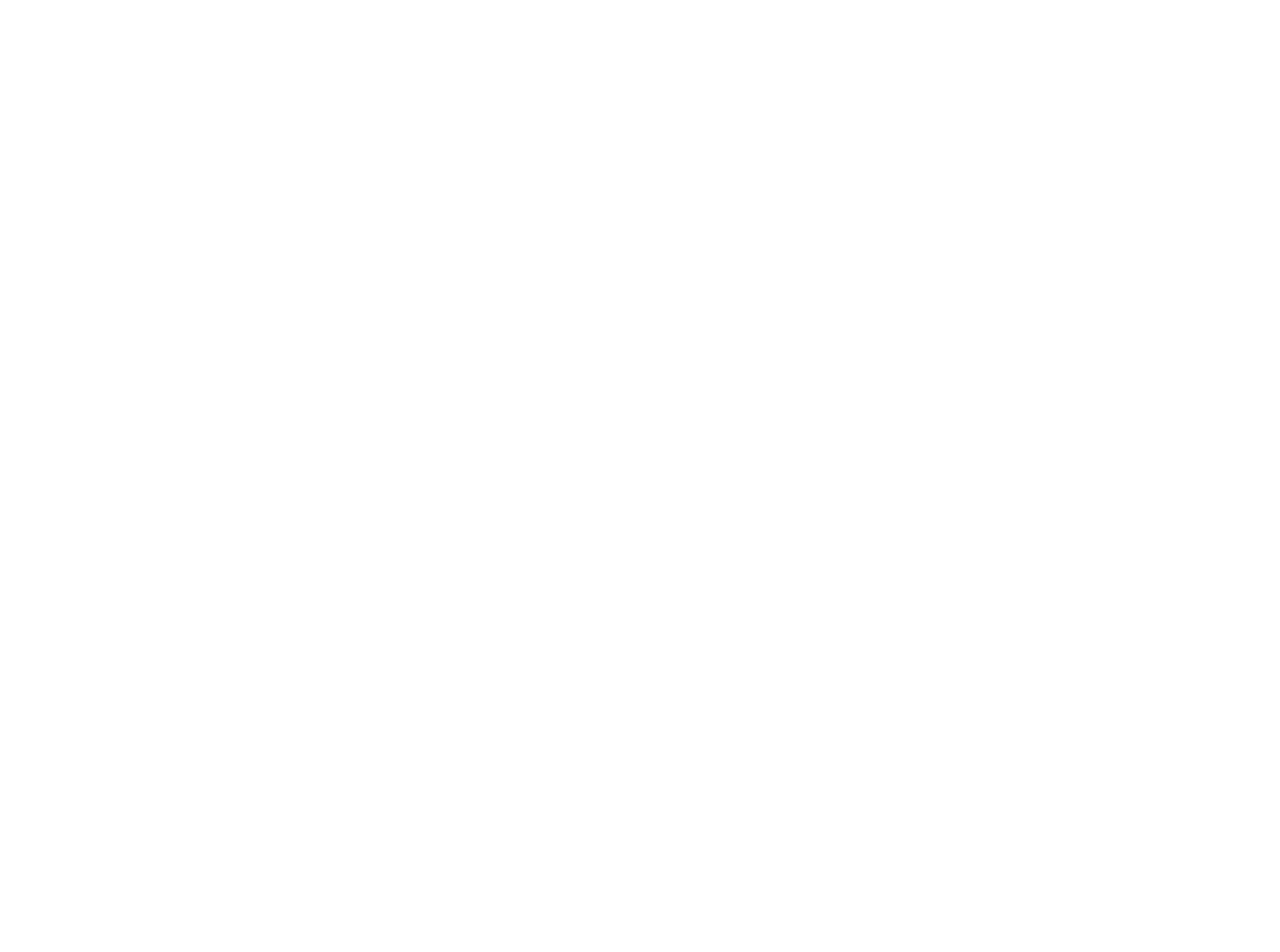
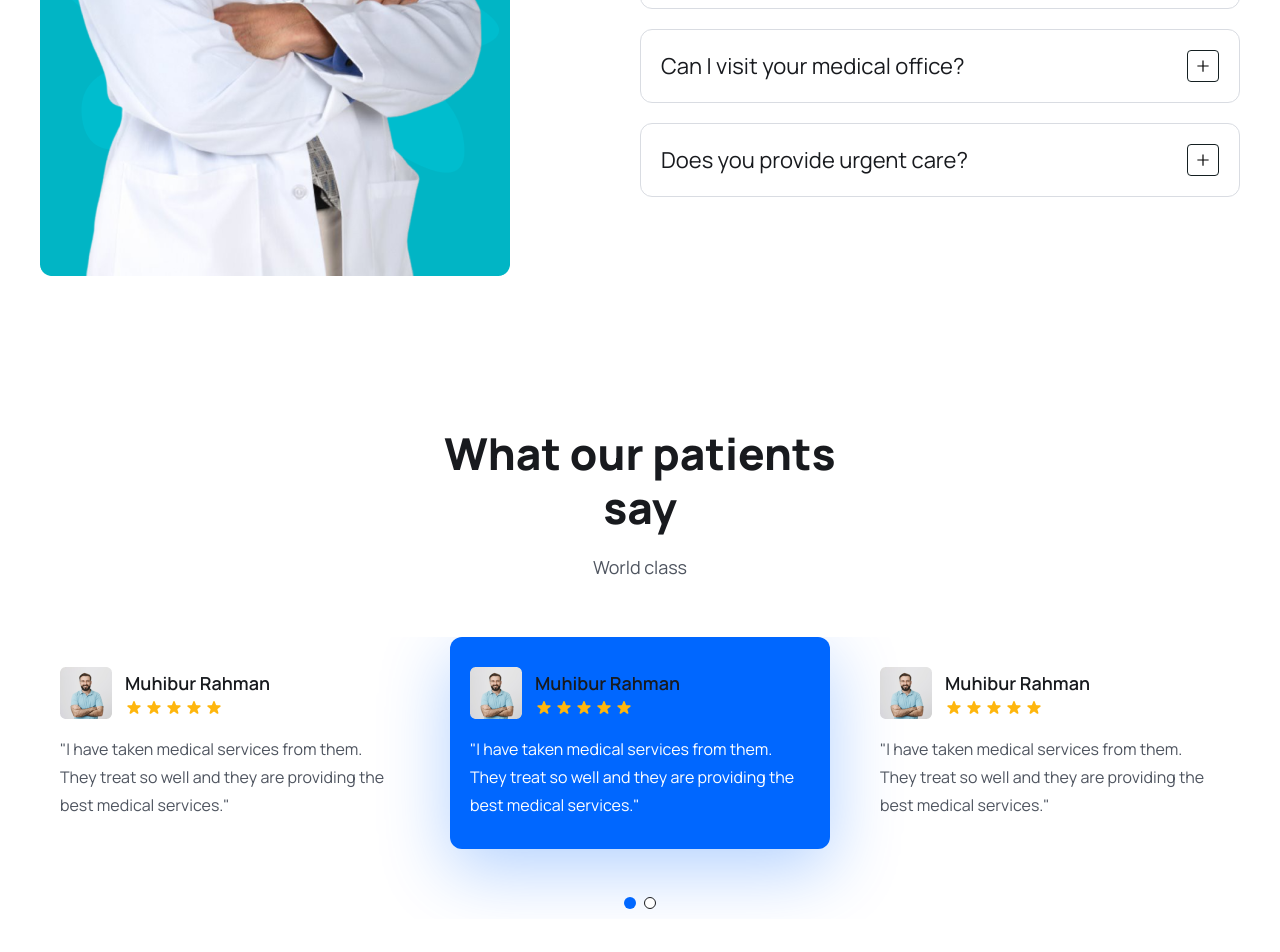
Before and after one commit to AbdelazizSoliman/MERN-Stack-Doctor-Appointment, a React (Vite) app in the folder frontend/: page / in a window 1280 px wide. Shown: the part 2900-3852 px from the top of the page. Before the commit the page ends 2525 px from the top, so only its background shows below. Built offline with nearby package versions, Linux system fonts and the light colour scheme; the HTML template or start-up script is replaced by a standard one.

Commit message:
Faqs and testmonial Home frontend parts

```diff
--- a/frontend/src/App.css
+++ b/frontend/src/App.css
@@ -8,6 +8,38 @@
 
 body {
   font-family: "Manrope", sans-serif;
+}
+
+.swiper-pagination-bullet {
+  width: 12px !important;
+  height: 12px !important;
+  border: 1px solid #181a1e !important;
+  opacity: 100% !important;
+  background: #fff !important;
+}
+
+.swiper-pagination-bullet-active {
+  background: #0067ff !important;
+  border: none !important;
+}
+
+.swiper {
+  padding-bottom: 70px !important;
+}
+
+.swiper-slide.swiper-slide-next {
+  background: #0067ff;
+  border-radius: 12px;
+  box-shadow: 0px 20px 70px rgba(0, 103, 255, 0.3);
+}
+
+.swiper-slide.swiper-slide.next h4,
+.swiper-slide.swiper-slide-next p {
+  color: #fff !important;
+}
+
+.swiper-pagination {
+  top: 90% !important;
 }
 
 .sticky__header {
--- /dev/null
+++ b/frontend/src/components/Faq/FaqItem.jsx
@@ -0,0 +1,36 @@
+import { useState } from "react";
+import { AiOutlineMinus, AiOutlinePlus } from "react-icons/ai";
+
+export const FaqItem = ({ item }) => {
+  const [isOpen, setIsOpen] = useState(false);
+  const toggleAccordion = () => {
+    setIsOpen(!isOpen);
+  };
+  return (
+    <div className="p-3 lg:p-5 rounded-[12px] border border-solid border-[#D9DCE2] mb-5 cursor-pointer">
+      <div
+        className="flex items-center justify-between gap-5"
+        onClick={toggleAccordion}
+      >
+        <h4 className="text-[16px] leading-7 lg:text-[22px] lg:leading-8 text-headingColor">
+          {item.question}
+        </h4>
+        <div
+          className={`${
+            isOpen && "bg-primaryColor text-white border-none"
+          } w-7 h-7 lg:w-8 lg:h-8 border border-solid border-[#141F21] rounded flex items-center justify-center`}
+        >
+          {isOpen ? <AiOutlineMinus /> : <AiOutlinePlus />}
+        </div>
+      </div>
+
+      {isOpen && (
+        <div classNAme="mt-4">
+          <p className="text-[14px] leading 6 lg:text-[16px] lg:leading-7 font-[400px] text-textColor">
+            {item.content}
+          </p>
+        </div>
+      )}
+    </div>
+  );
+};
--- /dev/null
+++ b/frontend/src/components/Faq/FaqList.jsx
@@ -0,0 +1,14 @@
+import { faqs } from './../../assets/data/faqs'
+import { FaqItem } from './FaqItem'
+
+export const FaqList = () => {
+  return (
+    <ul className="mt-[38px]">
+    {
+      faqs.map((item, index) => {
+         return <FaqItem item ={item} key={index}/>
+      })
+    }
+    </ul>
+  )
+}
--- /dev/null
+++ b/frontend/src/components/Testimonial/Testimonial.jsx
@@ -0,0 +1,112 @@
+import React from 'react'
+import {Pagination} from 'swiper/modules'
+import {Swiper, SwiperSlide} from 'swiper/react'
+import 'swiper/css'
+import 'swiper/css/pagination'
+import patientAvatar from '../../assets/images/patient-avatar.png'
+import {HiStar} from 'react-icons/hi'
+
+
+
+const Testimonial = () => {
+  return (
+    <div className="mt-[30px] lg:mt-[55px]">
+      <Swiper modules={[Pagination]} spaceBetween={30} slidesPerView={1} pagination={{clickable:true}}
+      breakpoints={{
+        640: {
+          slidesPerView: 1,
+          spaceBetween: 0
+        },
+        768: {
+          slidesPerView: 2,
+          spaceBetween: 20
+        },
+        1024: {
+          slidesPerView: 3,
+          spaceBetween: 30
+        }
+      }}>
+
+
+        <SwiperSlide>
+          <div className="py-[30px] px-5 rounded-3">
+            <div className="flex items-center gap-[13px] ">
+              <img src={patientAvatar} alt="" />
+              <div>
+                <h4 className='text-[18px] leading-[30px] font-semibold text-headingColor'>Muhibur Rahman</h4>
+                <div className="flex items-center gap-[2px]">
+                  <HiStar className="text-yellowColor w-[18px] h-5"/>
+                  <HiStar className="text-yellowColor w-[18px] h-5"/>
+                  <HiStar className="text-yellowColor w-[18px] h-5"/>
+                  <HiStar className="text-yellowColor w-[18px] h-5"/>
+                  <HiStar className="text-yellowColor w-[18px] h-5"/>
+                </div>
+              </div>
+            </div>
+
+            <p className="text-[16px] leading-7 mt-4 text-textColor font-[400]">"I have taken medical services from them. They treat so well and they are providing the best medical services."</p>
+          </div>
+        </SwiperSlide>
+        <SwiperSlide>
+          <div className="py-[30px] px-5 rounded-3">
+            <div className="flex items-center gap-[13px] ">
+              <img src={patientAvatar} alt="" />
+              <div>
+                <h4 className='text-[18px] leading-[30px] font-semibold text-headingColor'>Muhibur Rahman</h4>
+                <div className="flex items-center gap-[2px]">
+                  <HiStar className="text-yellowColor w-[18px] h-5"/>
+                  <HiStar className="text-yellowColor w-[18px] h-5"/>
+                  <HiStar className="text-yellowColor w-[18px] h-5"/>
+                  <HiStar className="text-yellowColor w-[18px] h-5"/>
+                  <HiStar className="text-yellowColor w-[18px] h-5"/>
+                </div>
+              </div>
+            </div>
+
+            <p className="text-[16px] leading-7 mt-4 text-textColor font-[400]">"I have taken medical services from them. They treat so well and they are providing the best medical services."</p>
+          </div>
+        </SwiperSlide>
+        <SwiperSlide>
+          <div className="py-[30px] px-5 rounded-3">
+            <div className="flex items-center gap-[13px] ">
+              <img src={patientAvatar} alt="" />
+              <div>
+                <h4 className='text-[18px] leading-[30px] font-semibold text-headingColor'>Muhibur Rahman</h4>
+                <div className="flex items-center gap-[2px]">
+                  <HiStar className="text-yellowColor w-[18px] h-5"/>
+                  <HiStar className="text-yellowColor w-[18px] h-5"/>
+                  <HiStar className="text-yellowColor w-[18px] h-5"/>
+                  <HiStar className="text-yellowColor w-[18px] h-5"/>
+                  <HiStar className="text-yellowColor w-[18px] h-5"/>
+                </div>
+              </div>
+            </div>
+
+            <p className="text-[16px] leading-7 mt-4 text-textColor font-[400]">"I have taken medical services from them. They treat so well and they are providing the best medical services."</p>
+          </div>
+        </SwiperSlide>
+        <SwiperSlide>
+          <div className="py-[30px] px-5 rounded-3">
+            <div className="flex items-center gap-[13px] ">
+              <img src={patientAvatar} alt="" />
+              <div>
+                <h4 className='text-[18px] leading-[30px] font-semibold text-headingColor'>Muhibur Rahman</h4>
+                <div className="flex items-center gap-[2px]">
+                  <HiStar className="text-yellowColor w-[18px] h-5"/>
+                  <HiStar className="text-yellowColor w-[18px] h-5"/>
+                  <HiStar className="text-yellowColor w-[18px] h-5"/>
+                  <HiStar className="text-yellowColor w-[18px] h-5"/>
+                  <HiStar className="text-yellowColor w-[18px] h-5"/>
+                </div>
+              </div>
+            </div>
+
+            <p className="text-[16px] leading-7 mt-4 text-textColor font-[400]">"I have taken medical services from them. They treat so well and they are providing the best medical services."</p>
+          </div>
+        </SwiperSlide>
+      </Swiper>
+    </div>
+  )
+}
+
+export default Testimonial
--- a/frontend/src/pages/Home.jsx
+++ b/frontend/src/pages/Home.jsx
@@ -5,9 +5,12 @@
 import icon01 from '../assets/images/icon01.png'
 import icon02 from '../assets/images/icon02.png'
 import icon03 from '../assets/images/icon03.png'
+import faqImg from "../assets/images/faq-img.png";
 import {Link} from 'react-router-dom'
 import {BsArrowRight} from 'react-icons/bs'
 import ServiceList from "../components/Services/ServiceList";
+import { FaqList } from "../components/Faq/FaqList";
+import Testimonial from "../components/Testimonial/Testimonial";
 const Home = () => {
   return (
     <>
@@ -162,7 +165,35 @@
             </div>
             <ServiceList />
         {/*====================Services section end===========================*/}
+{/*=================================FAQ Section start=================================*/}
+<section>
+              <div className="container">
+                <div className="flex justify-between gap-[50px] lg:gap-0">
+                  <div className="w-1/2 hidden md:block">
+                    <img src={faqImg} alt="" />
+                  </div>
+                  <div className="w-full md:w-1/2">
+                    <h2 className="heading">
+                      Most questions by our beloved patients
+                    </h2>
+                    <FaqList />
+                  </div>
+                </div>
+              </div>
+            </section>
+            {/*=================================FAQ Section end=================================*/}
+             {/*=================================Testmonial Section start=================================*/}
+            <section>
+              <div className="container">
+                <div className="xl:w-[470px] mx-auto">
+                  <h2 className="heading text-center">What our patients say</h2>
+                  <p className="text_para text-center">World class</p>
+                </div>
+                <Testimonial />
+              </div>
+            </section>
 
+            {/*=================================Testimonial end ==============================*/}
           </div>
         </section>
       </>
```
